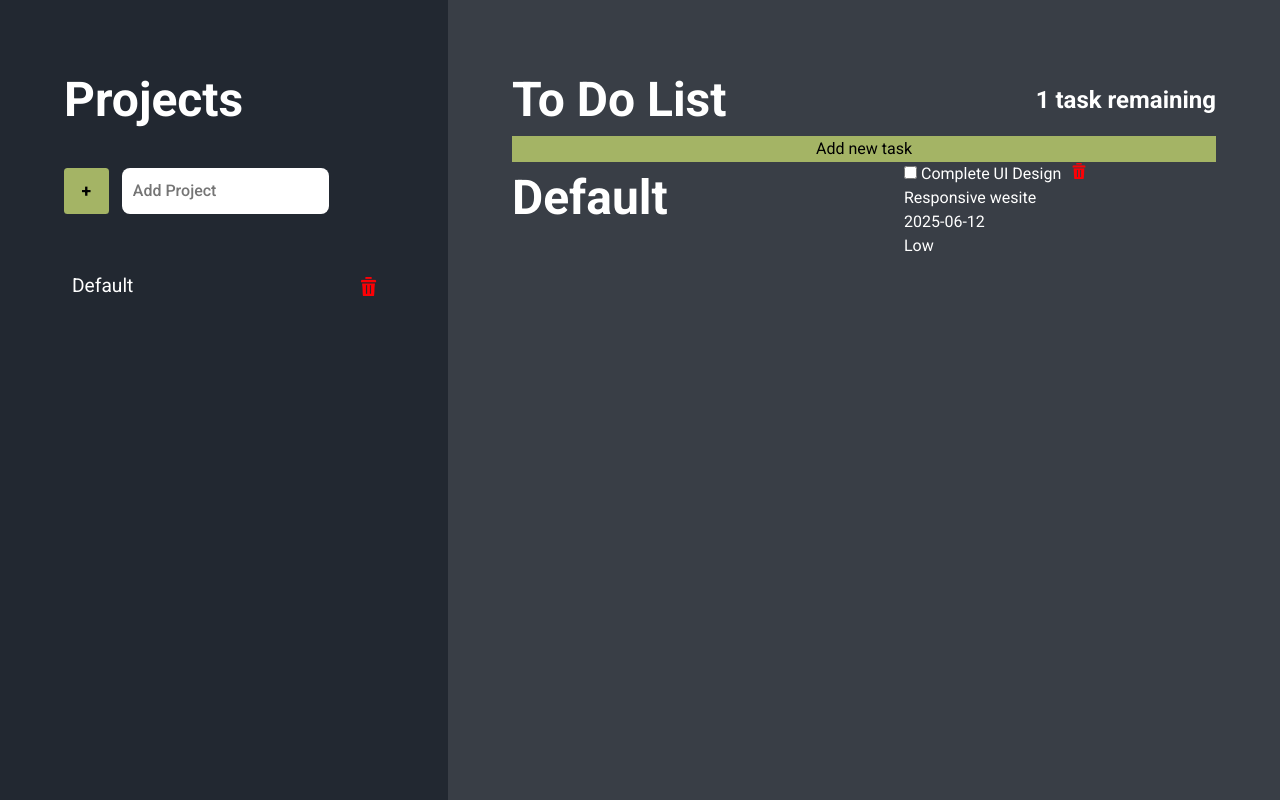
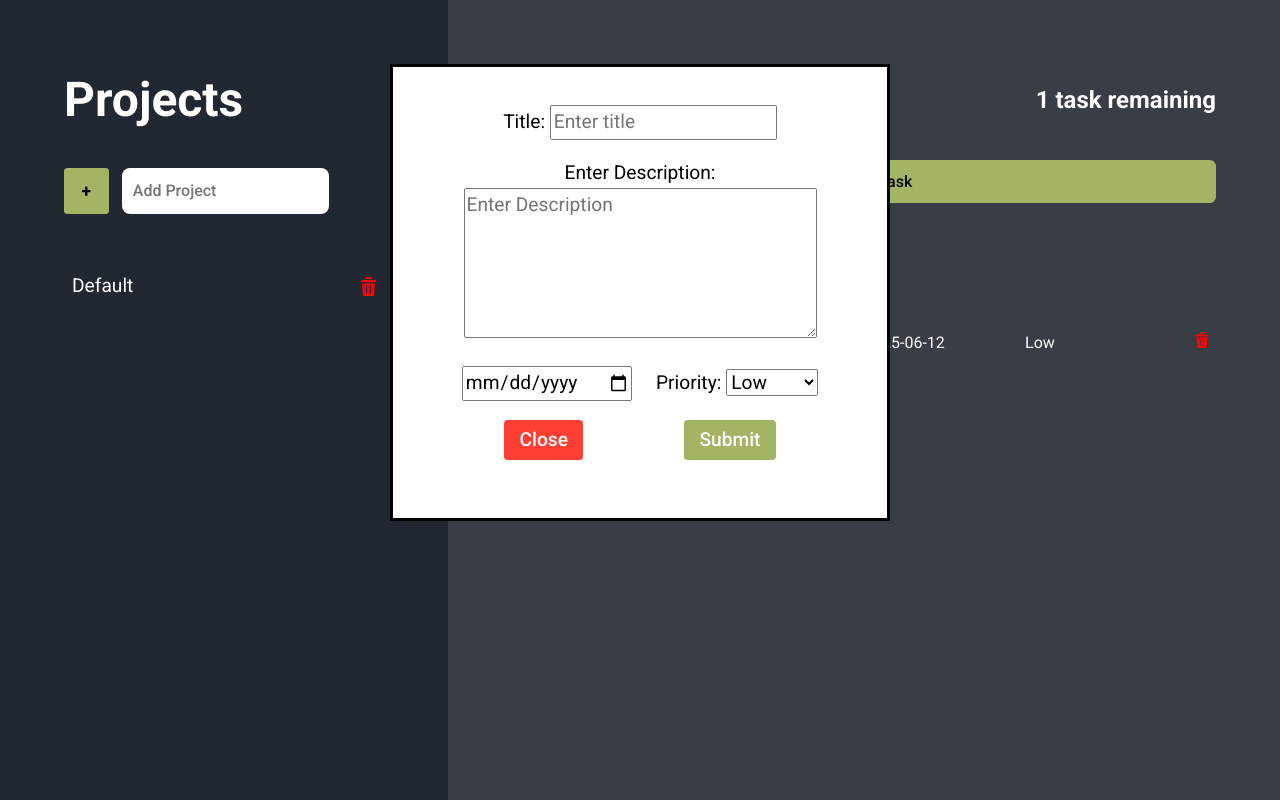
Before and after one commit to lian-143/odin-toDoList, a website built with webpack: page src/index.html in a window 1280 px wide. Built offline with nearby package versions, Linux system fonts and the light colour scheme.

Commit message:
finished the layout.

```diff
--- a/src/dom.js
+++ b/src/dom.js
@@ -78,7 +78,7 @@ function defaultProject() {
 
     const defaultTask = new createTask(
       "Complete UI Design",
-      "Responsive wesite",
+      "Responsive website",
       "Low",
       currentDate
     );
@@ -137,6 +137,7 @@ function renderTasks() {
   );
 
   const ul = document.createElement("ul");
+  ul.classList.add("task-card");
   project.tasks.forEach((task) => {
     const clone = document.importNode(taskTemplate.content, true);
     const checkbox = clone.querySelector("input[type=checkbox]");
@@ -146,6 +147,7 @@ function renderTasks() {
     const domPriority = clone.querySelector("p#priority");
     const deleteBtn = clone.querySelector("button.taskDeleteBtn");
     checkbox.id = task.id;
+    checkbox.classList.add("checkBoxAlignment");
     labelTitle.htmlFor = task.id;
     labelTitle.append(task.title);
     domDescription.append(task.description);
--- a/src/index.html
+++ b/src/index.html
@@ -34,12 +34,12 @@
         <button class="show lightBtn">Add new task</button>
         <h1 class="projectName"></h1>
 
-        <dialog id="dialog">
-          <div class="taskContainer">
+        <dialog id="dialog" open>
+          <div class="taskFormContainer">
             <form action="" data-taskList-form>
               <div class="inputForm-newTodo">
                 <!-- input -->
-                <label for="task-name">Title</label>
+                <label for="task-name">Title:</label>
                 <input
                   type="text"
                   data-taskList-title
@@ -47,7 +47,9 @@
                   name="task-name"
                   placeholder="Enter title"
                 />
-                <label for="description">Enter Description</label>
+              </div>
+              <div class="inputDescriptionForm">
+                <label for="description">Enter Description:</label>
                 <textarea
                   name="description"
                   data-taskList-description
@@ -56,15 +58,16 @@
                   rows="5"
                   cols="33"
                 ></textarea>
+              </div>
               <input type="date" data-taskList-date id="date" name="date" />
-                <label for="priority">Priority</label>
+              <label for="priority">Priority:</label>
               <select name="priority" id="priority" data-taskList-priority>
                 <option value="Low">Low</option>
                 <option value="Medium">Medium</option>
                 <option value="High">High</option>
               </select>
-
-                <button class="close">close</button>
+              <div class="formBtn">
+                <button class="close">Close</button>
                 <button class="saveBtnTask">Submit</button>
               </div>
             </form>
@@ -78,12 +81,17 @@
 
     <template id="taskTemplate">
       <div class="taskContainer" data-task-lists>
+        <div class="taskNameGrid">
           <input type="checkbox" name="tasks" id="tasks" />
           <label for="tasks"></label>
-        <button class="taskDeleteBtn"></button>
           <p id="domDescription"></p>
+        </div>
+
+        <div class="dueDate">
           <p id="domDate"></p>
           <p id="priority"></p>
+          <button class="taskDeleteBtn"></button>
+        </div>
       </div>
     </template>
   </body>
--- a/src/style.css
+++ b/src/style.css
@@ -24,9 +24,6 @@
 body {
   line-height: 1.5;
   -webkit-font-smoothing: antialiased;
-  overflow: hidden;
-  width: 100vw;
-  height: 100vh;
   font-family: "Roboto", sans-serif;
   display: grid;
   grid-template-columns: 4em 1fr 2fr 4em;
@@ -82,6 +79,7 @@ h1 {
 
 button {
   border: none;
+  cursor: pointer;
 }
 
 li {
@@ -106,7 +104,7 @@ img {
 .toDoListContainer {
   background-color: #393e46;
   grid-area: tasks;
-  grid-column: 3/5;
+  grid-column: 3/-1;
 }
 
 .todoGrid {
@@ -119,12 +117,19 @@ img {
 .toDoListContainer {
   padding: 4em;
   color: #fff;
+  overflow: auto;
+  min-height: 100vh;
+  overflow: hidden;
 }
 
 .projectForm {
   margin: 2em 0;
   display: flex;
   gap: 0.8em;
+}
+
+h1.projectName {
+  grid-column: 1/-1;
 }
 
 .lightBtn {
@@ -153,15 +158,15 @@ button.saveBtn {
   font-weight: 700;
 }
 
-button.deleteBtn {
-  cursor: pointer;
+button.deleteBtn,
+button.taskDeleteBtn {
   background: transparent;
 }
 
 button.deleteBtn:hover {
   background-color: #ffa09b;
   border-radius: 10%;
-  padding: 0.2em;
+  padding: 0.5em;
 }
 
 button.taskDeleteBtn {
@@ -192,4 +197,107 @@ ul.allProjects {
 
 button.show.lightBtn {
   grid-column: 1/-1;
+  margin: 1.5em 0;
+  padding: 0.6em 0;
+  border-radius: 0.4em;
+  font-weight: 500;
 }
+
+div.taskLists {
+  grid-column: 1/ -1;
+}
+
+div.taskContainer {
+  display: grid;
+  grid-template-columns: 1fr 1fr;
+  margin: 2em 0;
+}
+
+ul.task-card {
+  padding: 0;
+}
+
+div.taskNameGrid > label,
+div.taskNameGrid > input {
+  cursor: pointer;
+}
+
+div.taskNameGrid > label {
+  font-size: 1.2em;
+}
+
+div.taskNameGrid > input {
+  margin-right: 0.2em;
+  min-height: 1em;
+}
+
+p#domDescription {
+  font-size: 0.8em;
+}
+
+p#priority {
+  justify-self: center;
+}
+
+div.dueDate {
+  display: grid;
+  grid-template-columns: 1fr 1fr 1fr;
+}
+
+button.taskDeleteBtn {
+  justify-self: end;
+  align-self: start;
+}
+
+button.taskDeleteBtn:hover {
+  background-color: #ffa09b;
+  border-radius: 0.2em;
+  padding: 0.4em;
+}
+
+/* modal */
+
+dialog {
+  margin: auto;
+  width: 500px;
+  text-align: center;
+  font-size: 1.2em;
+}
+
+div.taskFormContainer {
+  padding: 1em;
+}
+
+div.inputDescriptionForm,
+div.formBtn {
+  margin: 1em 0;
+}
+
+input#date {
+  margin-right: 1em;
+}
+
+button.close,
+button.saveBtnTask {
+  padding: 0.3em 0.8em;
+  border-radius: 0.2em;
+  color: #fff;
+  font-weight: 500;
+}
+
+button.close {
+  background-color: #ff3f33;
+  margin-right: 5em;
+}
+
+button.close:hover {
+  background-color: #f06359;
+}
+
+button.saveBtnTask {
+  background-color: #a4b465;
+}
+
+button.saveBtnTask:hover {
+  background-color: #bdcf76;
+}
```
Also changed, not shown: dist/d9739be90b41d616bb2c.png (added), dist/index.html, dist/main.js. Lines whose indentation alone changed are shown as unchanged.
